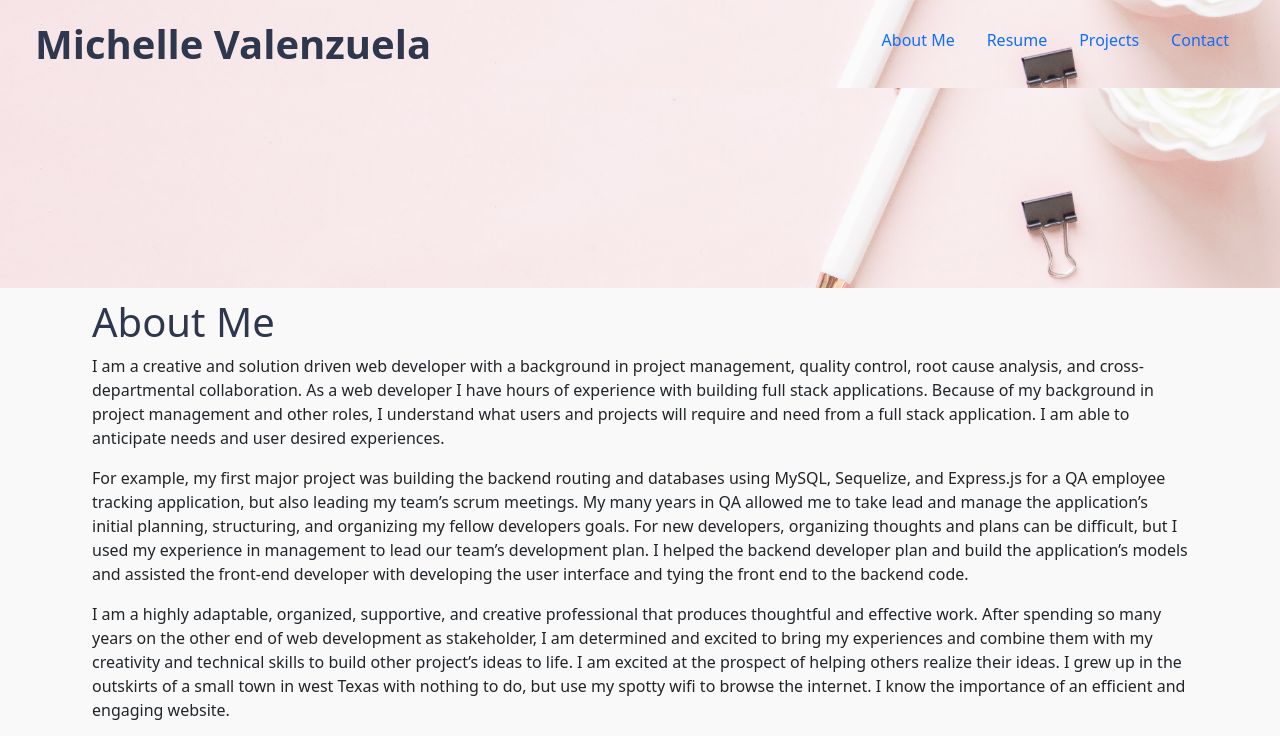
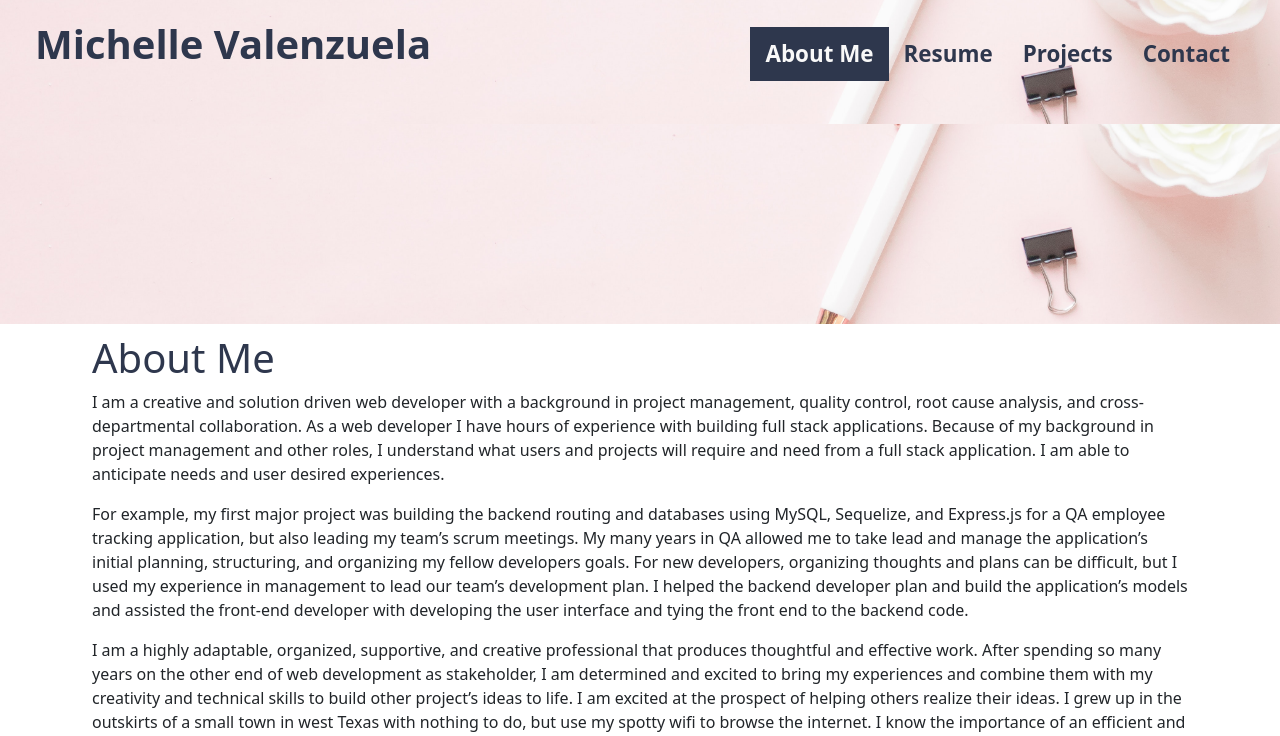
Before and after one commit to MichValenz/Portfolio, a React (Create React App) app: page / in a window 1280 px wide. Shown: the top 736 px of the page. Built offline with nearby package versions, Linux system fonts and the light colour scheme.

Commit message:
updated paths for navs

```diff
--- a/public/index.html
+++ b/public/index.html
@@ -2,7 +2,7 @@
 <html lang="en">
   <head>
     <meta charset="utf-8" />
-    <link rel="icon" href="%PUBLIC_URL%/favicon.ico" />
+
     <meta name="viewport" content="width=device-width, initial-scale=1" />
     <meta name="theme-color" content="#000000" />
     <meta
--- a/src/App.js
+++ b/src/App.js
@@ -2,51 +2,47 @@
 
 import "bootstrap/dist/css/bootstrap.min.css"
 
-import React, { useState } from "react";
+import React, { useState, useEffect } from "react";
 import Navigation from "./components/Nav";
-import Projects from "./components/Projects";
-import About from "./components/About";
-import Resume from "./components/Resume/";
-import Contact from "./components/Contact";
+import Page from "./components/Page";
 import { GoMarkGithub } from "react-icons/go";
 import { AiFillLinkedin, AiFillMail, AiFillPhone } from "react-icons/ai";
 import { IconContext } from "react-icons";
 
 function App() {
-  const [currentOption, setOption] = useState("/");
-  const render = () => {
-    if (currentOption === "About Me") {
-      return <About />;
-    }
-    if (currentOption === "/") {
-      return <About />;
-    }
-    if (currentOption === "Resume") {
-      return <Resume />;
-    }
-    if (currentOption === "Projects") {
-      return <Projects />;
-    }
-    if (currentOption === "Contact") {
-      return <Contact />;
-    }
-  };
 
-  const navOptionChange = (option) => setOption(option);
 
+    const [pages] = useState([
+      {
+        name: "About Me",
+      },
+      { name: "Resume" },
+      { name: "Projects" },
+      {
+        name: "Contact",
+      },
+    ]);
+
+
+   const [currentPage, setCurrentPage] = useState(pages[0]);
   return (
     <>
-      <div>
+
+      <div className="App">
         <Navigation
-          currentOption={currentOption}
-          navOptionChange={navOptionChange}
+          pages={pages}
+          setCurrentPage={setCurrentPage}
+          currentPage={currentPage}
         />
 
         <div className="hero">
           <div className="hero-section"></div>
         </div>
-        <div className="box">{render()}</div>
+
       </div>
+      <main>
+        <Page currentPage={currentPage}></Page>
+      </main>
 
       <section id="my-contact" className="contact">
         <div className="contact-info">
--- a/src/components/Nav/index.js
+++ b/src/components/Nav/index.js
@@ -1,68 +1,54 @@
-
-import React from "react";
-import Nav from 'react-bootstrap/Nav'
-
-function Navigation({currentOption, navOptionChange}) {
+import React, { useEffect } from 'react';
 
 
+function Navigation(props) {
+  const {
+    pages = [],
+    setCurrentPage,
+    currentPage,
+  } = props;
+
+  useEffect(() => {
+    document.title = (currentPage.name);
+  }, [currentPage]);
+
   return (
-    <>
+
+      <>
       <header>
         <h2>
           <a
             href="/"
-            onClick={() => navOptionChange("/")}
-            className={currentOption === "/" ? "currentOption" : ""}
+            onClick={() => setCurrentPage("/")}
+            className={currentPage === "/" ? "currentPage" : ""}
           >
             Michelle Valenzuela
           </a>
         </h2>
-        <Nav variant="pills" defaultActiveKey="/">
-          <Nav.Item>
-            <Nav.Link
-              eventKey="link-1"
-              href="/#About Me"
-              onClick={() => navOptionChange("About Me")}
-              className={currentOption === "About Me" ? "currentOption" : ""}
+
+      <nav>
+        <ul  className="flex-row">
+          {pages.map((Page) => (
+            <li
+              className={`navLinks ${
+                currentPage.name === Page.name && 'navActive'
+                }`}
+              key={Page.name}
             >
-              About Me
-            </Nav.Link>
-          </Nav.Item>
-          <Nav.Item>
-            <Nav.Link
-              eventKey="link-2"
-              href="/#Resume"
-              onClick={() => navOptionChange("Resume")}
-              className={currentOption === "Resume" ? "currentOption" : ""}
-            >
-              Resume
-            </Nav.Link>
-          </Nav.Item>
-          <Nav.Item>
-            <Nav.Link
-              eventKey="link-3"
-              href="/#Projects"
-              onClick={() => navOptionChange("Projects")}
-              className={currentOption === "Projects" ? "currentOption" : ""}
-            >
-              Projects
-            </Nav.Link>
-          </Nav.Item>
-          <Nav.Item>
-            <Nav.Link
-              eventKey="link-4"
-              href="/#Contact"
-              onClick={() => navOptionChange("Contact")}
-              className={currentOption === "Contact" ? "currentOption" : ""}
-            >
-              Contact
-            </Nav.Link>
-          </Nav.Item>
-        </Nav>
-      </header>
-    </>
+              <span
+                onClick={() => setCurrentPage(Page)}
+              >
+                {Page.name}
+              </span>
+            </li>
+          ))}
+        </ul>
+      </nav>
+        </header>
+      </>
   );
-
 }
 
+
+
 export default Navigation;
--- /dev/null
+++ b/src/components/Page/index.js
@@ -0,0 +1,33 @@
+import React from 'react';
+import PageContent from '../PageContent';
+import About from '../About';
+import Projects from '../Projects';
+import Contact from '../Contact';
+import Resume from '../Resume';
+
+
+function Page({ currentPage }) {
+
+  const renderPage = () => {
+    switch (currentPage.name) {
+      case 'About Me':
+        return <About />;
+      case 'Projects':
+        return <Projects />;
+      case 'Contact':
+        return <Contact />;
+      case 'Resume':
+        return <Resume />;
+      default:
+        return <About />;
+    }
+  };
+
+  return (
+    <section>
+
+      <PageContent>{renderPage()}</PageContent>
+    </section>
+  );
+}
+export default Page;
--- /dev/null
+++ b/src/components/PageContent/index.js
@@ -0,0 +1,12 @@
+import React from 'react';
+
+const PageContent = (props) => {
+
+  return (
+    <div>
+      {props.children}
+    </div>
+  );
+};
+
+export default PageContent;
--- a/src/index.css
+++ b/src/index.css
@@ -19,6 +19,7 @@ header {
   position: sticky;
   top: 0;
   z-index: 9999;
+  cursor: pointer;
 
 }
 
@@ -49,19 +50,12 @@ header nav ul {
   list-style: none;
 }
 
-header nav ul li a {
+.navLinks{
   padding: 10px 15px;
-  font-weight: lighter;
+  font-weight: bold;
   font-size: 1.75vw;
-  color: #000000;
+  color: #2e374d;
 
-}
-
-header nav ul li a:hover {
-  background: #e4e9fb;
-  color: #0b0f1a;
-  border-radius: 15px;
-  text-shadow: none;
 }
 
 .hero {
@@ -82,18 +76,17 @@ header nav ul li a:hover {
 
 }
 
+
 .navActive {
-  background-color: aqua;
+  background-color: #2e374d;
+  color: #F9F9F9;
+
 }
-nav a:hover {
-  text-decoration:rgb(6, 46, 6)
-}
+
 .box {
   background-color: #F9F9F9;
 }
-.btn {
-  background-color: darkolivegreen;
-}
+
 .container {
 
   width: 100%;
```
